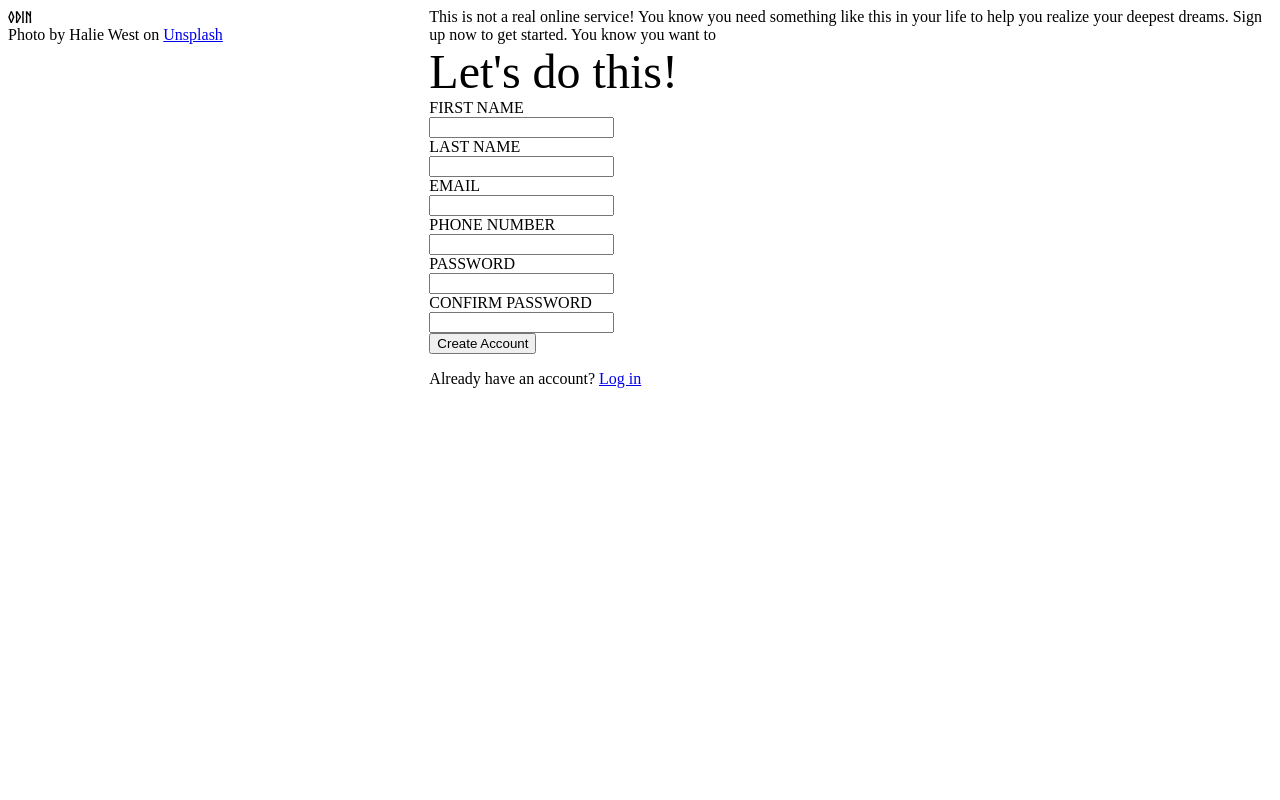
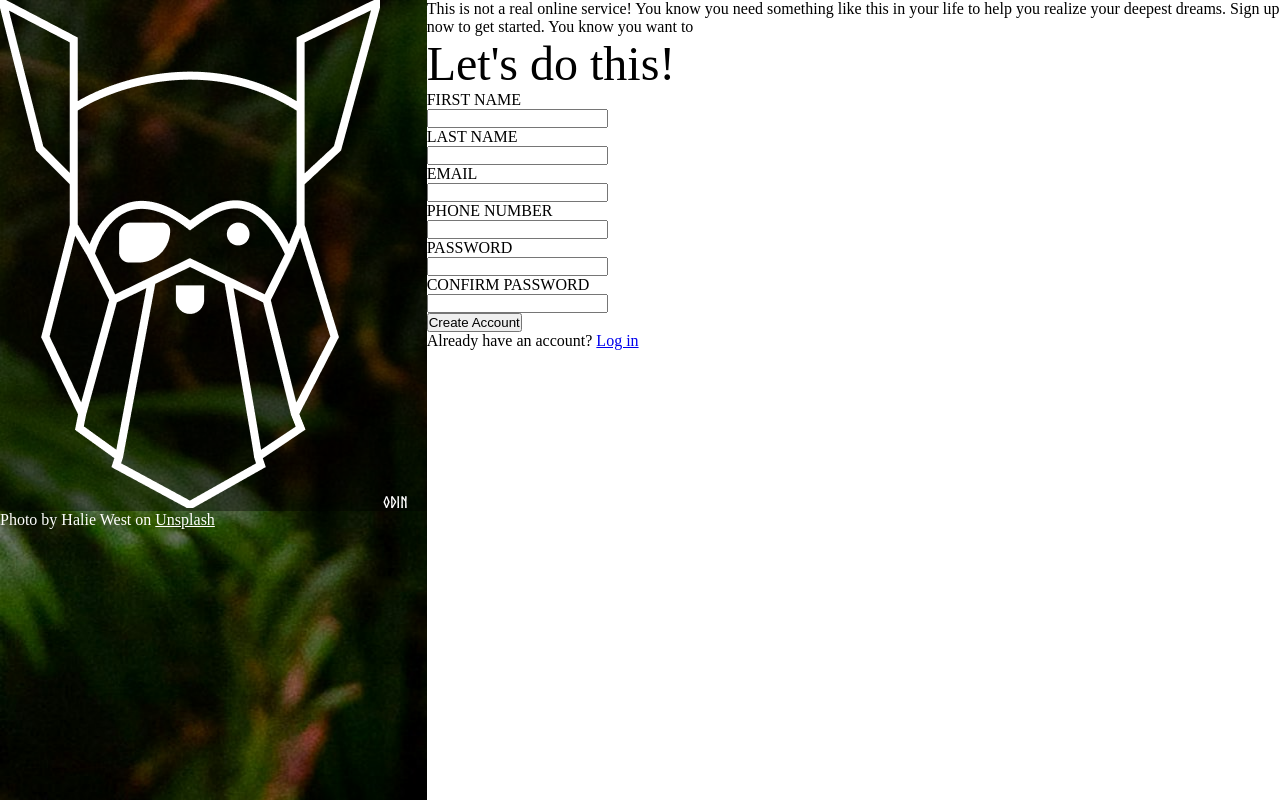
Before and after one commit to akntmzjtj/odin-sign-up-form, a plain HTML site: page index.html in a window 1280 px wide. Drawn offline with Linux system fonts and the light colour scheme.

Commit message:
added images and basic styling

```diff
--- a/index.html
+++ b/index.html
@@ -8,7 +8,10 @@
   <body>
     <!-- Image side -->
     <div class="image-side">
-      <div class="image-header">Odin</div>
+      <div class="image-header">
+        <img src="/assets/odin-lined.png" alt="The Odin Project Logo">
+        Odin
+      </div>
       <div>
         Photo by Halie West on
         <a
--- a/styles.css
+++ b/styles.css
@@ -3,20 +3,34 @@
   src: url(/assets/norse/Norsebold.otf);
 }
 
+* {
+  box-sizing: border-box;
+  margin: 0;
+  padding: 0;
+}
+
 body {
   display: flex;
+  height: 100vh;
 }
 
 .image-side {
-    flex: 1
+  flex: 1;
+
+  background-image: url(/assets/halie-west-unsplash.jpg);
+
+  * {
+    color: white;
+  }
 }
 
 .form-side {
-    flex: 2
+  flex: 2;
 }
 
 .image-header {
-    font-family: Norse-Bold, sans-serif
+  font-family: Norse-Bold, sans-serif;
+  background-color: rgba(0, 0, 0, 40%);
 }
 
 .test {
@@ -28,7 +42,7 @@ body {
     display: block;
   }
 
-    &>label {
+  & > label {
     text-transform: uppercase;
   }
 }
```
Also changed, not shown: assets/halie-west-unsplash.jpg (added), assets/odin-lined.png (added). Lines whose indentation alone changed are shown as unchanged.
